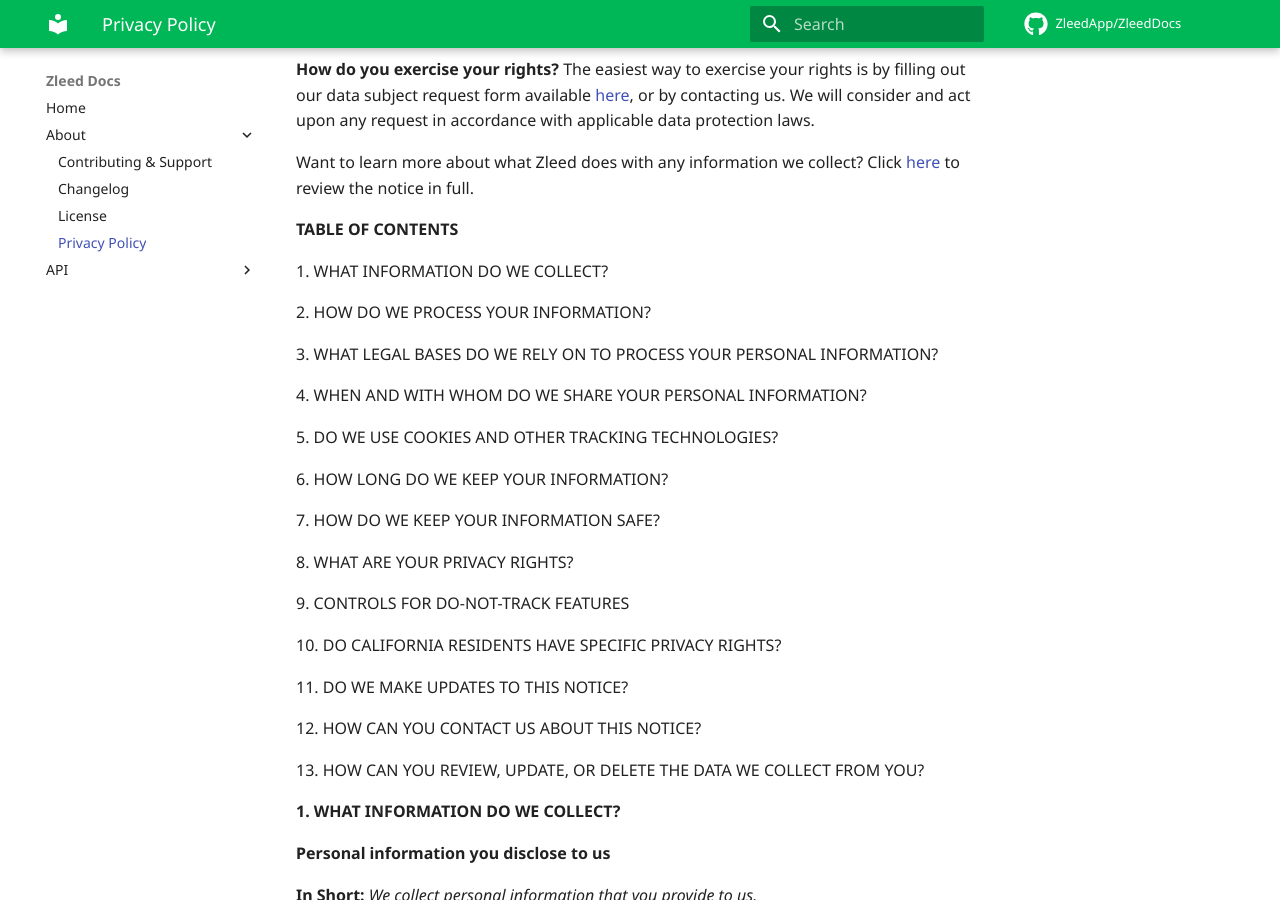
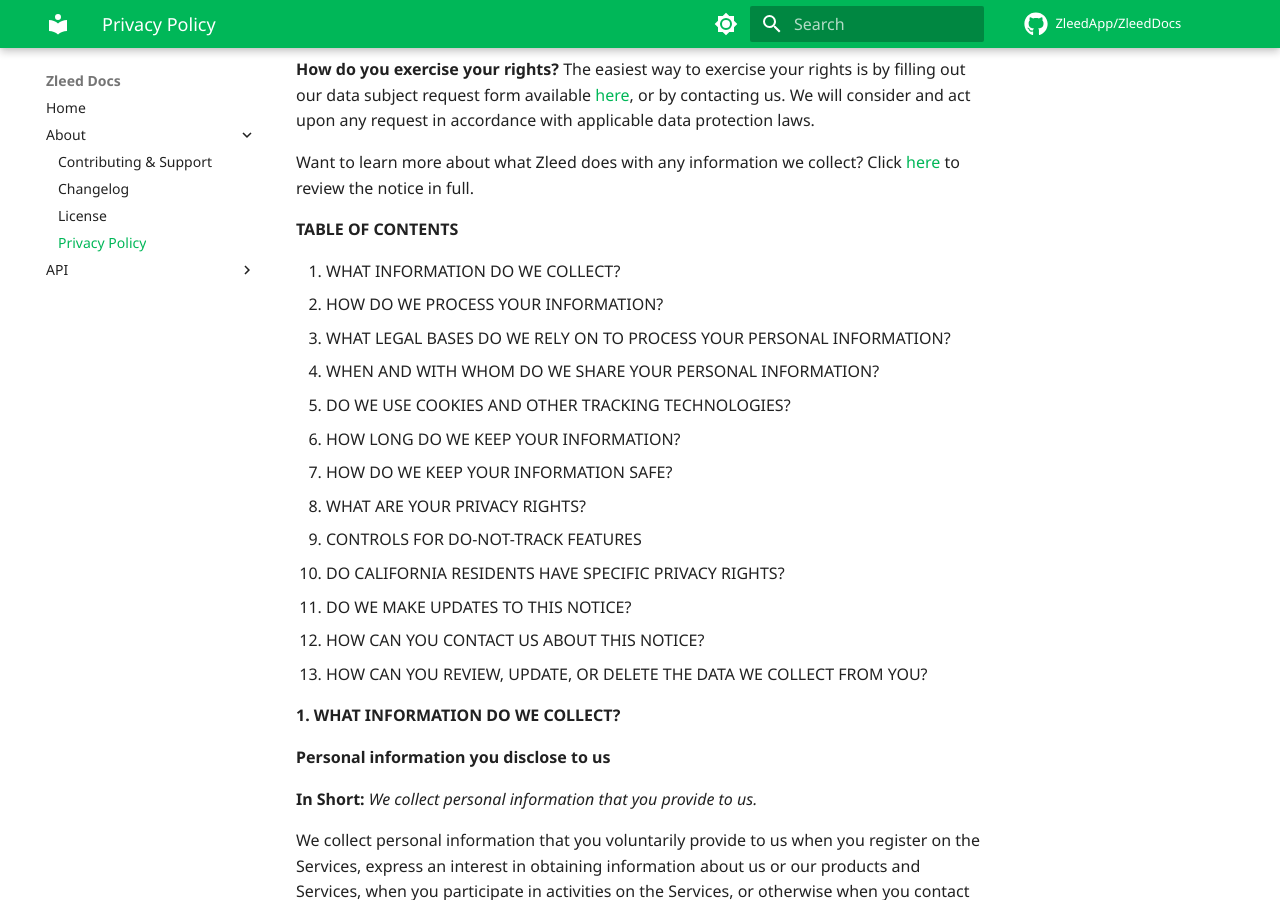
Before and after one commit to ZleedApp/ZleedDocs, an MkDocs documentation site: the page built from docs/about/privacy-policy.md, in a window 1280 px wide and 900 px high, scrolled down 1463 px. Built offline with MkDocs 1.6.1 and Material for MkDocs 9.7.7, drawn with Linux system fonts in a browser that asks for light colours; comment, search, counter and statistics services are not loaded.

Commit message:
feat, fix: add dark mode, fix typos and other stuff

```diff
--- a/docs/about/privacy-policy.md
+++ b/docs/about/privacy-policy.md
@@ -34,31 +34,19 @@
 
 **TABLE OF CONTENTS**
 
-1\. WHAT INFORMATION DO WE COLLECT?
-
-2\. HOW DO WE PROCESS YOUR INFORMATION?
-
-3\. WHAT LEGAL BASES DO WE RELY ON TO PROCESS YOUR PERSONAL INFORMATION?
-
-4\. WHEN AND WITH WHOM DO WE SHARE YOUR PERSONAL INFORMATION?
-
-5\. DO WE USE COOKIES AND OTHER TRACKING TECHNOLOGIES?
-
-6\. HOW LONG DO WE KEEP YOUR INFORMATION?
-
-7\. HOW DO WE KEEP YOUR INFORMATION SAFE?
-
-8\. WHAT ARE YOUR PRIVACY RIGHTS?
-
-9\. CONTROLS FOR DO-NOT-TRACK FEATURES
-
-10\. DO CALIFORNIA RESIDENTS HAVE SPECIFIC PRIVACY RIGHTS?
-
-11\. DO WE MAKE UPDATES TO THIS NOTICE?
-
-12\. HOW CAN YOU CONTACT US ABOUT THIS NOTICE?
-
-13\. HOW CAN YOU REVIEW, UPDATE, OR DELETE THE DATA WE COLLECT FROM YOU?
+1. WHAT INFORMATION DO WE COLLECT?
+2. HOW DO WE PROCESS YOUR INFORMATION?
+3. WHAT LEGAL BASES DO WE RELY ON TO PROCESS YOUR PERSONAL INFORMATION?
+4. WHEN AND WITH WHOM DO WE SHARE YOUR PERSONAL INFORMATION?
+5. DO WE USE COOKIES AND OTHER TRACKING TECHNOLOGIES?
+6. HOW LONG DO WE KEEP YOUR INFORMATION?
+7. HOW DO WE KEEP YOUR INFORMATION SAFE?
+8. WHAT ARE YOUR PRIVACY RIGHTS?
+9. CONTROLS FOR DO-NOT-TRACK FEATURES
+10. DO CALIFORNIA RESIDENTS HAVE SPECIFIC PRIVACY RIGHTS?
+11. DO WE MAKE UPDATES TO THIS NOTICE?
+12. HOW CAN YOU CONTACT US ABOUT THIS NOTICE?
+13. HOW CAN YOU REVIEW, UPDATE, OR DELETE THE DATA WE COLLECT FROM YOU?
 
 **1. WHAT INFORMATION DO WE COLLECT?**
 
--- a/mkdocs.yml
+++ b/mkdocs.yml
@@ -14,6 +14,15 @@
     code: Noto Sans Mono
   icon:
     repo: fontawesome/brands/github
+  palette:
+    - scheme: default
+      toggle:
+        icon: material/brightness-7
+        name: Dark Mode
+    - scheme: slate
+      toggle:
+        icon: material/brightness-4
+        name: Light Mode
 
 extra:
   social:
```
Also changed, not shown: docs/api/user.md (+1 -1 lines).
